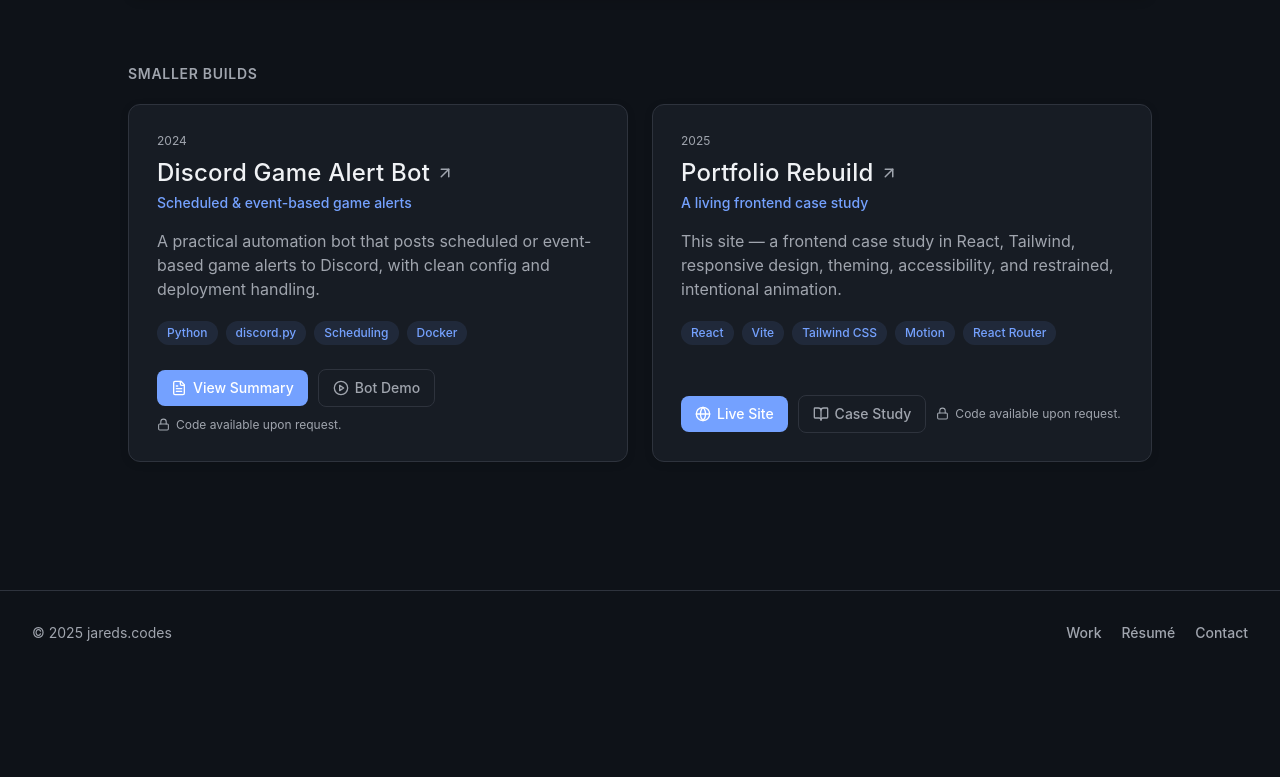
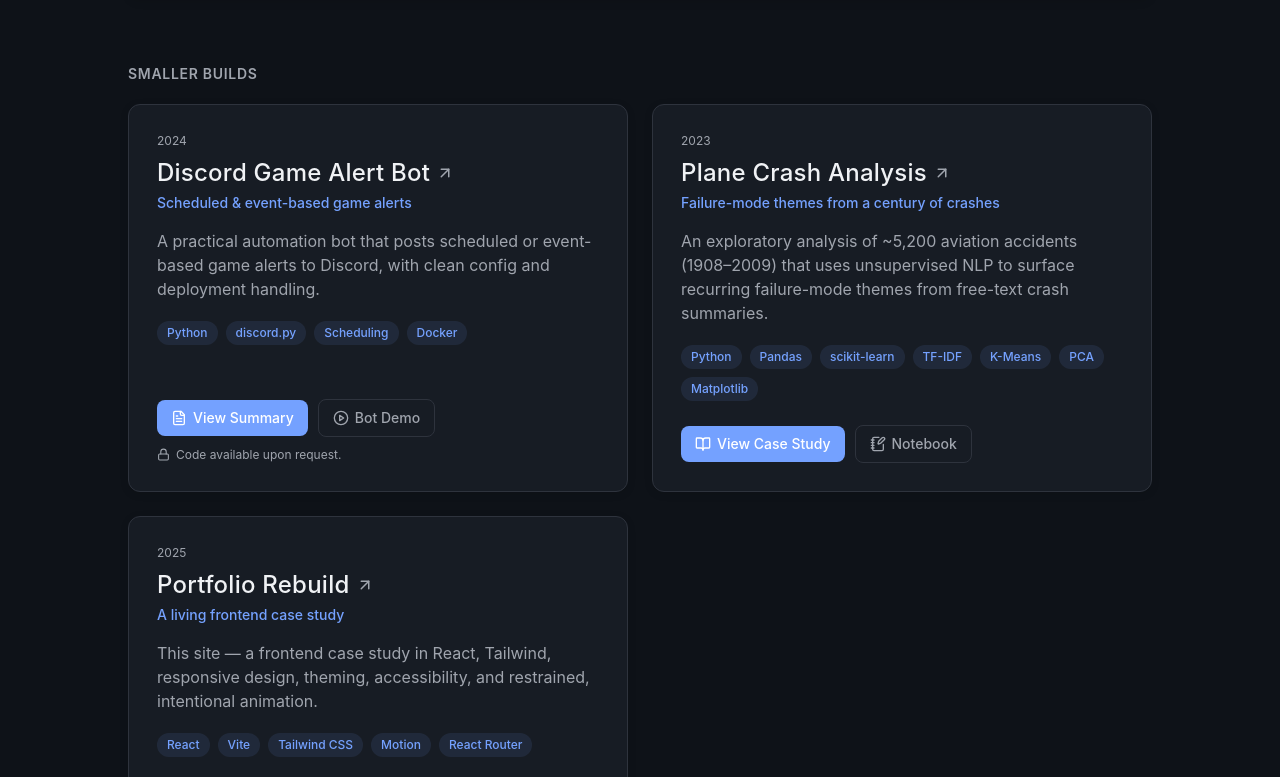
Before and after one commit to jaredf96/website, a React (Vite) app: page /work in a window 1280 px wide. Shown: the part 1623-2400 px from the top of the page. Before the commit the page ends 2298 px from the top, so only its background shows below. Built offline with nearby package versions, Linux system fonts and the light colour scheme.

Commit message:
Remove SMS coursework; rework Plane Crash as a case study

```diff
--- a/src/components/work/ProjectActions.jsx
+++ b/src/components/work/ProjectActions.jsx
@@ -43,10 +43,27 @@ export default function ProjectActions({ project }) {
         const cls = primary
           ? `${BASE} bg-accent text-white hover:bg-accent-hover`
           : `${BASE} border border-border text-muted hover:text-accent hover:border-accent`;
-        return (
-          <Link key={`${action.kind}-${i}`} to={action.to} className={cls}>
+        const inner = (
+          <>
             <Icon size={16} />
             <span>{action.label}</span>
+          </>
+        );
+        // External/static files (e.g. a .ipynb) open in a new tab; internal
+        // routes use the client router.
+        return action.external ? (
+          <a
+            key={`${action.kind}-${i}`}
+            href={action.to}
+            target="_blank"
+            rel="noopener noreferrer"
+            className={cls}
+          >
+            {inner}
+          </a>
+        ) : (
+          <Link key={`${action.kind}-${i}`} to={action.to} className={cls}>
+            {inner}
           </Link>
         );
       })}
--- a/src/data/projects.js
+++ b/src/data/projects.js
@@ -277,6 +277,90 @@ export const projects = [
   },
 
   {
+    slug: "plane-crash-analysis",
+    name: "Plane Crash Analysis",
+    tagline: "Failure-mode themes from a century of crashes",
+    group: "smaller",
+    year: "2023",
+    status: "public",
+    repo: null,
+    repoNote: null,
+    summary:
+      "An exploratory analysis of ~5,200 aviation accidents (1908–2009) that uses unsupervised NLP to surface recurring failure-mode themes from free-text crash summaries.",
+    context:
+      "Originally a coursework project — reworked: cleaned data handling, reframed as descriptive theme discovery (not prediction), with written findings and honest limitations.",
+    role: "Solo.",
+    tech: ["Python", "Pandas", "scikit-learn", "TF-IDF", "K-Means", "PCA", "Matplotlib"],
+    highlights: [
+      "Cleaned a messy historical dataset (year/country parsing, safe survivor derivation)",
+      "TF-IDF + K-Means clustering over thousands of crash summaries",
+      "Five interpretable failure-mode themes (engine, weather, terrain, takeoff, approach)",
+      "Reframed 'cause prediction' as honest nearest-theme assignment",
+    ],
+    metrics: [],
+    actions: [
+      { kind: "case-study", label: "View Case Study", to: "/work/plane-crash-analysis" },
+      {
+        kind: "notes",
+        label: "Notebook",
+        to: "/notebooks/plane-crash-analysis.ipynb",
+        external: true,
+      },
+    ],
+    caseStudy: {
+      sections: [
+        {
+          id: "overview",
+          title: "Overview",
+          body: [
+            "A reworked coursework project. It analyzes roughly a century of aviation accidents (1908–2009) and asks a focused question: what recurring failure modes show up across thousands of free-text crash summaries?",
+            "Rather than predicting causes, it uses unsupervised NLP to let the themes emerge — and is careful to say what the method can and can't claim.",
+          ],
+        },
+        {
+          id: "data",
+          title: "Data & Cleaning",
+          body: [
+            "The raw dataset is messy: inconsistent dates, free-text locations, and sparse early records. Getting it analysis-ready was most of the work.",
+          ],
+          bullets: [
+            "Parsed crash year and country from inconsistent Date/Location strings",
+            "Coerced Aboard/Fatalities/Ground to numerics",
+            "Derived Survivors = Aboard − Fatalities — only where both are known, clipped at zero so bad records can't go negative",
+          ],
+        },
+        {
+          id: "themes",
+          title: "Failure-Mode Themes",
+          body: [
+            "TF-IDF over the crash summaries feeds a K-Means model (k=5); a 2-D projection makes the clusters legible. The five clusters are interpretable and stable:",
+          ],
+          bullets: [
+            "Engine / mechanical failure (often around takeoff)",
+            "Approach & landing (runway, altitude, control)",
+            "Weather & poor visibility (fog, adverse conditions)",
+            "En-route loss over terrain (mountains, ocean, disappearance)",
+            "Cargo / short-flight takeoff incidents",
+          ],
+          media: { kind: "image", label: "Cluster projection (TF-IDF + K-Means) — coming soon" },
+        },
+        {
+          id: "findings",
+          title: "What It Shows",
+          body: [
+            "The themes line up with well-known aviation risk categories, which is a good sanity check that the unsupervised method found something real.",
+          ],
+          bullets: [
+            "Weather and terrain dominate en-route losses; mechanical issues cluster around takeoff",
+            "Limitations: k was chosen heuristically; summaries are post-hoc human text (reporting bias); the result is descriptive, not causal",
+            "Next steps: silhouette/elbow to justify k, topic modeling (NMF/LDA), and tracking how the theme mix shifts by decade",
+          ],
+        },
+      ],
+    },
+  },
+
+  {
     slug: "portfolio-rebuild",
     name: "Portfolio Rebuild",
     tagline: "A living frontend case study",
```
Also changed, not shown: 1 other file (tests, documents, lock files or other folders).
